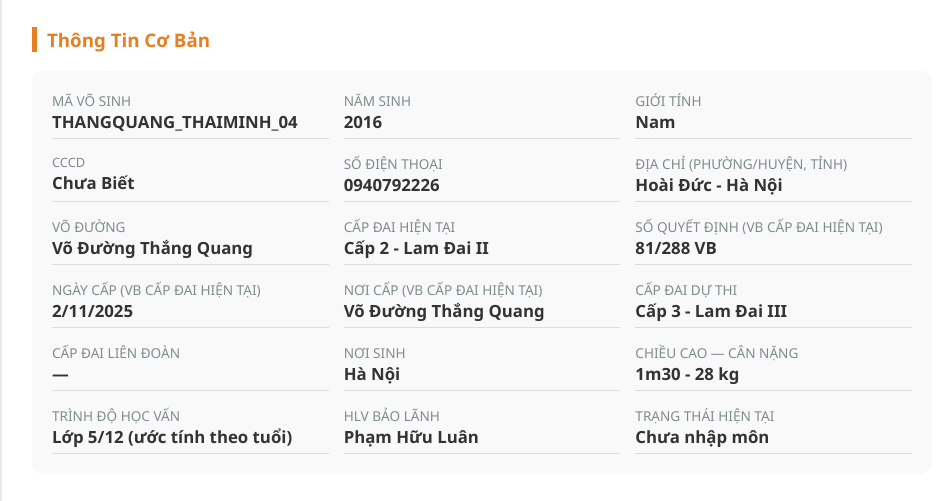
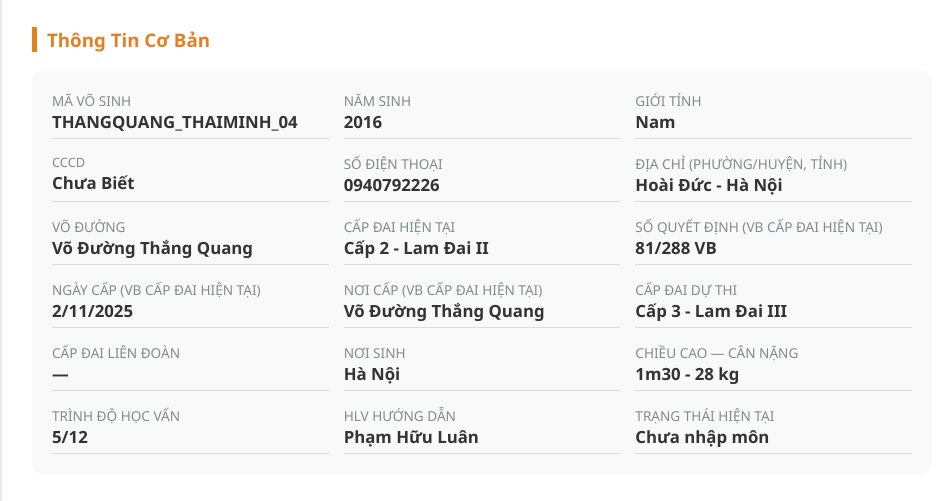
Before and after one commit to phamhuuluan/VuXuanPhuc-2016-HaNoi-ClbThaiMinh-VoDuongThangQuang, a plain HTML site: page index.html in a window 1280 px wide. Shown: the part 252-753 px from the top of the page, without its empty margins (158-1101 px from the left). Drawn offline with Linux system fonts and the light colour scheme.

Commit message:
Hồ sơ võ sinh: VuXuanPhuc-2016-HaNoi-ClbThaiMinh-VoDuongThangQuang

```diff
--- a/index.html
+++ b/index.html
@@ -180,8 +180,8 @@
         <div class="info-item"><label>Cấp Đai Liên Đoàn</label><span>—</span></div>
         <div class="info-item"><label>Nơi Sinh</label><span>Hà Nội</span></div>
         <div class="info-item"><label>Chiều cao — Cân nặng</label><span>1m30 - 28 kg</span></div>
-        <div class="info-item"><label>Trình độ học vấn</label><span>Lớp 5/12 (ước tính theo tuổi)</span></div>
-        <div class="info-item"><label>HLV bảo lãnh</label><span>Phạm Hữu Luân</span></div>
+        <div class="info-item"><label>Trình độ học vấn</label><span>5/12</span></div>
+        <div class="info-item"><label>HLV hướng dẫn</label><span>Phạm Hữu Luân</span></div>
         <div class="info-item"><label>Trạng thái hiện tại</label><span>Chưa nhập môn</span></div>
     </div>
     <div class="certificate-section">
```
